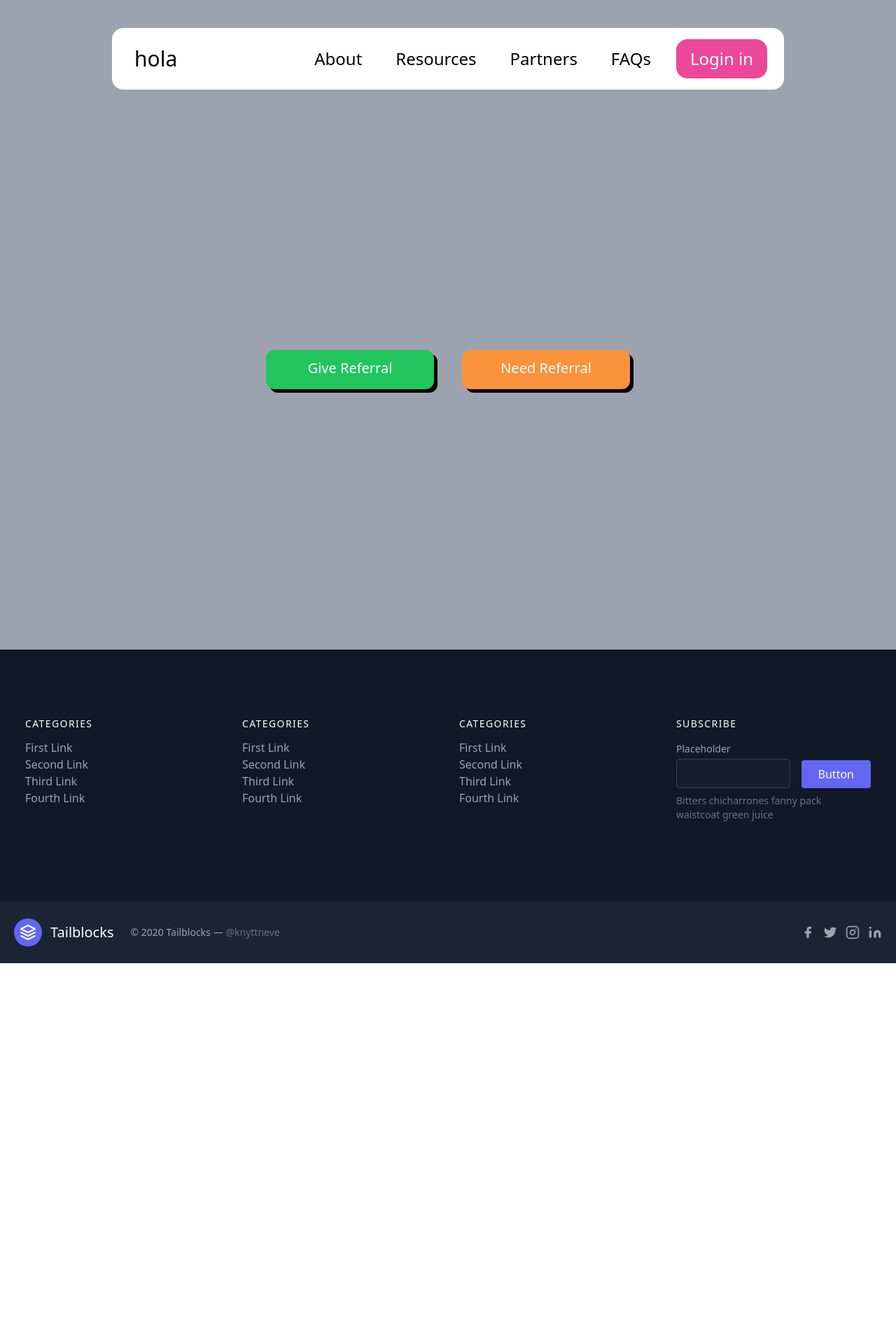
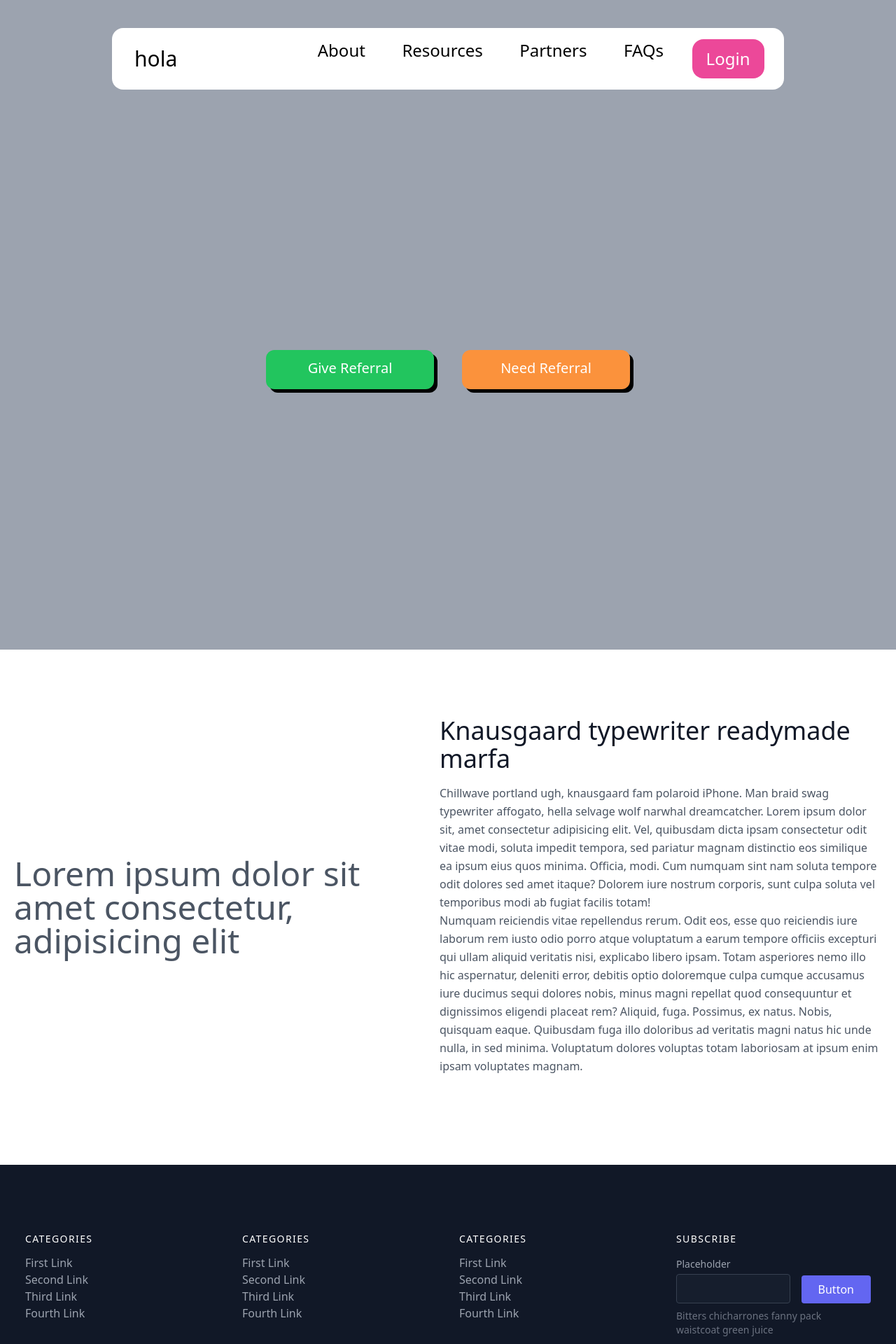
Before and after one commit to theonlyjunaid/codencool, a Next.js app: page / in a window 1280 px wide. Shown: the top 1920 px of the page at 70% size. Before the commit the page ends 1376 px from the top, so only its background shows below. Built offline with nearby package versions, Linux system fonts and the light colour scheme.

Commit message:
About Section Added

```diff
--- /dev/null
+++ b/components/home/About.jsx
@@ -0,0 +1,31 @@
+import Navbar from "./Navbar"
+
+function about() {
+  return (
+    <div>
+        <section id="about" className="text-gray-600 bg-white body-font">
+            <div className="container mx-auto flex px-5 py-24 md:flex-row flex-col items-center">
+                <div className="lg:max-w-lg lg:w-full md:w-1/2 w-5/6 mb-10 md:mb-0">
+                <h1 className="text-5xl">Lorem ipsum dolor sit amet consectetur, adipisicing elit</h1>
+                </div>
+                <div className="lg:flex-grow md:w-1/2 lg:pl-24 md:pl-16 flex flex-col md:items-start md:text-left items-center text-center">
+                <h1 className="title-font sm:text-4xl text-3xl mb-4 font-medium text-gray-900">
+                    Knausgaard typewriter readymade marfa
+                </h1>
+                <p className="mb-8 leading-relaxed">
+                    Chillwave portland ugh, knausgaard fam polaroid iPhone. Man braid swag
+                    typewriter affogato, hella selvage wolf narwhal dreamcatcher.
+                    Lorem ipsum dolor sit, amet consectetur adipisicing elit. Vel, quibusdam dicta ipsam consectetur odit vitae modi, soluta impedit tempora, sed pariatur magnam distinctio eos similique ea ipsum eius quos minima. Officia, modi. Cum numquam sint nam soluta tempore odit dolores sed amet itaque? Dolorem iure nostrum corporis, sunt culpa soluta vel temporibus modi ab fugiat facilis totam!
+                    <br /> Numquam reiciendis vitae repellendus rerum. Odit eos, esse quo reiciendis iure laborum rem iusto odio porro atque voluptatum a earum tempore officiis excepturi qui ullam aliquid veritatis nisi, explicabo libero ipsam. Totam asperiores nemo illo hic aspernatur, deleniti error, debitis optio doloremque culpa cumque accusamus iure ducimus sequi dolores nobis, minus magni repellat quod consequuntur et dignissimos eligendi placeat rem? Aliquid, fuga. Possimus, ex natus. Nobis, quisquam eaque. Quibusdam fuga illo doloribus ad veritatis magni natus hic unde nulla, in sed minima. Voluptatum dolores voluptas totam laboriosam at ipsum enim ipsam voluptates magnam.
+                </p>
+
+                </div>
+            </div>
+            </section>
+
+
+    </div>
+  )
+}
+
+export default about
--- a/components/home/Navbar.jsx
+++ b/components/home/Navbar.jsx
@@ -9,12 +9,12 @@ const Navbar = ({heading}) => {
         <div className='flex justify-center items-center'><Link href="/"><span className='text-3xl ml-8'>hola</span></Link></div>
         <span className='flex w-3/4 justify-evenly ml-40 my-4'>
           {/* border-t-4 border-pink-500 */}
-          <span className='text-2xl font-light p-3 '>About</span>
-          <span className='text-2xl font-light p-3'>Resources</span>
-          <span className='text-2xl font-light p-3'>Partners</span>
-          <span className='text-2xl font-light p-3'>FAQs</span>
+          <Link href="#about"><span className='text-2xl font-light p-3 '>About</span></Link>
+          <Link href="#"><span className='text-2xl font-light p-3'>Resources</span></Link>
+          <Link href="#"><span className='text-2xl font-light p-3'>Partners</span></Link>
+          <Link href="#"><span className='text-2xl font-light p-3'>FAQs</span></Link>
 
-          <Link href="/login"><button className='text-2xl p-3 bg-pink-500 rounded-2xl px-5 text-white'>Login in</button></Link>
+          <Link href="/login"><button className='text-2xl p-3 bg-pink-500 rounded-2xl px-5 text-white'>Login</button></Link>
         </span>
       </div>
     </div>
--- a/pages/index.js
+++ b/pages/index.js
@@ -2,6 +2,7 @@ import React from 'react'
 import Center from '../components/home/Center'
 import Footer from '../components/home/Footer'
 import Navbar from '../components/home/Navbar'
+import About from '../components/home/About'
 
 
 const index = () => {
@@ -11,6 +12,8 @@ const index = () => {
 
       <Center/>
 
+      <About/>
+
       <Footer/>
     </div>
   )
```
